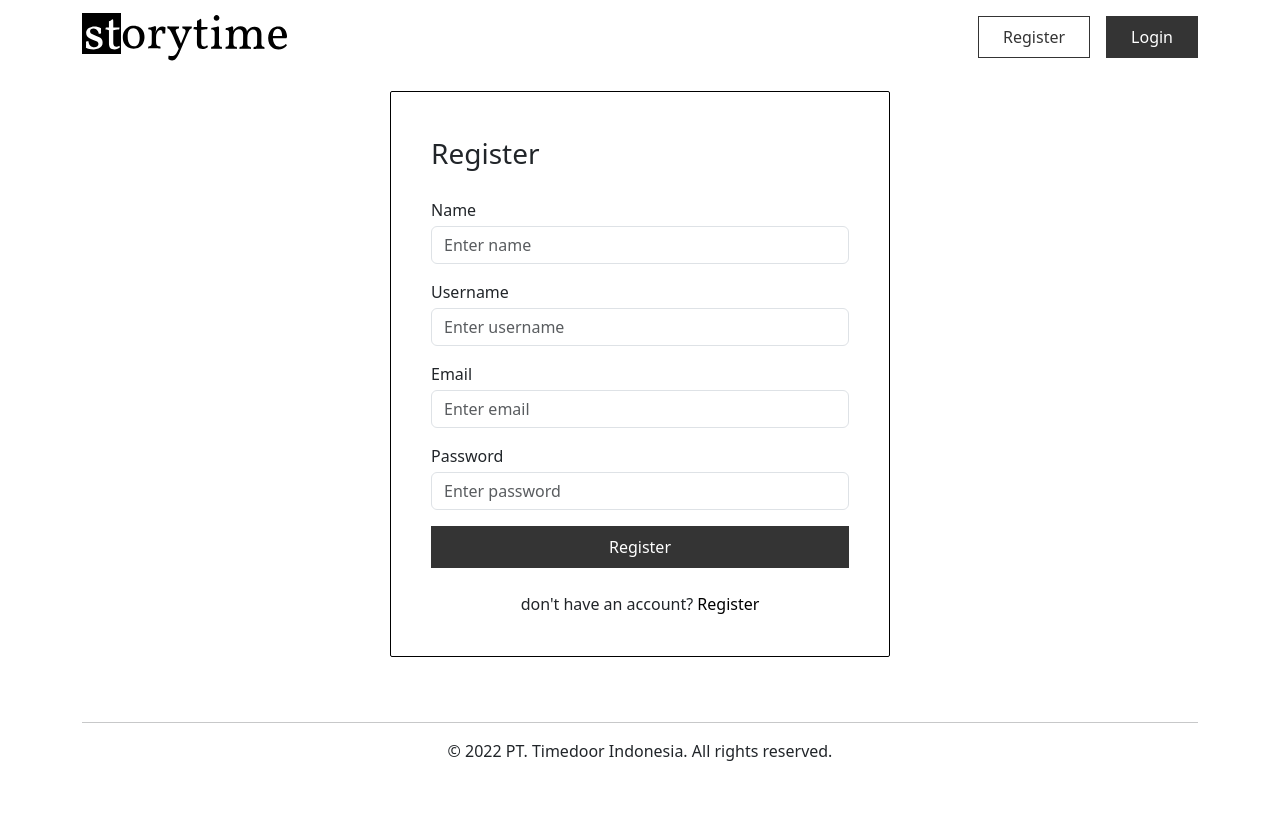
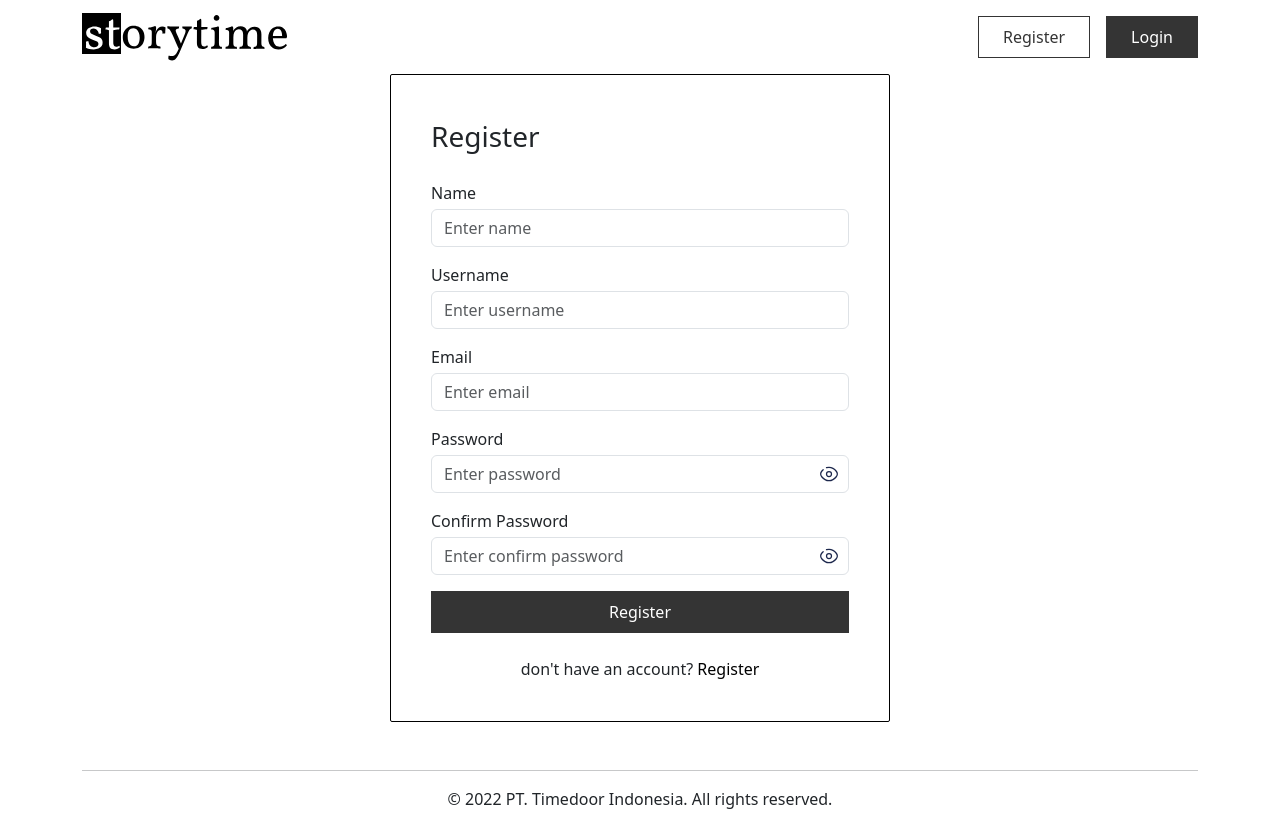
Before and after one commit to Widyasa/nuxt-story-web, a Nuxt app: page /register in a window 1280 px wide. Before the commit the page ends 800 px from the top, so only its background shows below. Built offline with nearby package versions, Linux system fonts and the light colour scheme; no server answers.

Commit message:
input type manipulation

```diff
--- a/middleware/isLogin.ts
+++ b/middleware/isLogin.ts
@@ -7,7 +7,10 @@ export default defineNuxtRouteMiddleware((to, from) => {
     const auth = authStore()
     const userLogin = ref(Cookies.get('token'))
 
-    if (userLogin.value !== undefined && to.path === "/login" || to.path === "/register") {
+    if (userLogin.value !== undefined && to.path === "/login") {
+        return navigateTo('/')
+    }
+    if (userLogin.value !== undefined && to.path === "/register") {
         return navigateTo('/')
     }
 })
--- a/pages/login.vue
+++ b/pages/login.vue
@@ -5,6 +5,7 @@ definePageMeta({
   layout:'authlayout',
   middleware:'is-login'
 })
+const inputType = ref('password')
 const loginInput = reactive({
   identifier: '',
   password: ''
@@ -17,9 +18,16 @@ const signIn = async () => {
     const res = await login.login(loginInput)
     console.log(res)
     console.log(login.$state.isLogin)
-    return navigateTo('/')
+    return navigateTo('/profile')
   } catch (error) {
     console.log(error)
+  }
+}
+const changeInputType = () => {
+  if(inputType.value === 'password') {
+    inputType.value = 'text'
+  } else {
+    inputType.value = 'password'
   }
 }
 </script>
@@ -27,7 +35,21 @@ const signIn = async () => {
 <template>
   <form @submit.prevent="signIn" class="mt-4 d-flex flex-column gap-3">
     <BaseInput v-model="loginInput.identifier" input-name="email/username" input-placeholder="Enter email/username" input-title="Email/Username" input-type="text" />
-    <BaseInput v-model="loginInput.password" input-name="password" input-placeholder="Enter password" input-title="Password" input-type="passowrd" />
+    <div class="position-relative">
+      <div class="position-absolute z-3 eye-icon">
+        <svg @click="changeInputType" width="20" height="20" viewBox="0 0 24 24" fill="none" xmlns="http://www.w3.org/2000/svg">
+          <g id="SVGRepo_bgCarrier" stroke-width="0"></g>
+          <g id="SVGRepo_tracerCarrier" stroke-linecap="round" stroke-linejoin="round"></g>
+          <g id="SVGRepo_iconCarrier">
+            <path d="M9 4.45962C9.91153 4.16968 10.9104 4 12 4C16.1819 4 19.028 6.49956 20.7251 8.70433C21.575 9.80853 22 10.3606 22 12C22 13.6394 21.575 14.1915 20.7251 15.2957C19.028 17.5004 16.1819 20 12 20C7.81811 20 4.97196 17.5004 3.27489 15.2957C2.42496 14.1915 2 13.6394 2 12C2 10.3606 2.42496 9.80853 3.27489 8.70433C3.75612 8.07914 4.32973 7.43025 5 6.82137" stroke="#1C274C" stroke-width="1.5" stroke-linecap="round"></path>
+            <path d="M15 12C15 13.6569 13.6569 15 12 15C10.3431 15 9 13.6569 9 12C9 10.3431 10.3431 9 12 9C13.6569 9 15 10.3431 15 12Z" stroke="#1C274C" stroke-width="1.5"></path>
+          </g>
+        </svg>
+      </div>
+      <div class="position-relative">
+        <BaseInput v-model="loginInput.password" input-name="password" input-placeholder="Enter password" input-title="Password" :input-type="inputType" />
+      </div>
+    </div>
     <BaseButton type="submit" btn-title="Login" btn-class="btn-main w-100" />
   </form>
   <p class="mt-4 text-center">
@@ -36,5 +58,8 @@ const signIn = async () => {
 </template>
 
 <style scoped>
-
+.eye-icon{
+  top: 50%;
+  right: 10px;
+}
 </style>
--- a/pages/profile/index.vue
+++ b/pages/profile/index.vue
@@ -1,6 +1,7 @@
 <script setup lang="ts">
 definePageMeta({
   middleware: 'auth',
+  layout:'homelayouts'
 })
 </script>
 
--- a/pages/register.vue
+++ b/pages/register.vue
@@ -16,14 +16,39 @@ const registerInput = reactive({
   email: '',
   password: ''
 })
+const tempPassword = reactive({
+  password: '',
+  confirmPassword: '',
+})
+const passwordInputType = ref('password')
+const confirmPasswordInputType = ref('password')
+if(tempPassword.password === tempPassword.confirmPassword){
+  registerInput.password = tempPassword.password
+}
 const register = authStore()
 const signUp = async () => {
   try {
     const res = await register.register(registerInput)
-    return navigateTo('/')
+    return navigateTo('/profile')
   } catch (e) {
     console.error(e)
   }
+}
+const changePasswordType = (id:string) => {
+  if (id === '1') {
+    if(passwordInputType.value === 'password') {
+      passwordInputType.value = 'text'
+    } else {
+      passwordInputType.value = 'password'
+    }
+  } else {
+    if(confirmPasswordInputType.value === 'password') {
+      confirmPasswordInputType.value = 'text'
+    } else {
+      confirmPasswordInputType.value = 'password'
+    }
+  }
+
 }
 </script>
 
@@ -32,8 +57,36 @@ const signUp = async () => {
     <BaseInput v-model="registerInput.name" input-name="name" input-placeholder="Enter name" input-title="Name" input-type="text" />
     <BaseInput  v-model="registerInput.username" input-name="username" input-placeholder="Enter username" input-title="Username" input-type="text" />
     <BaseInput v-model="registerInput.email" input-name="email" input-placeholder="Enter email" input-title="Email" input-type="email" />
-    <BaseInput v-model="registerInput.password" input-name="password" input-placeholder="Enter password" input-title="Password" input-type="passowrd" />
-<!--    <BaseInput input-name="password confirm" input-placeholder="Enter password confirm" input-title="Password Confirm" input-type="passowrd" />-->
+    <div class="position-relative">
+      <div class="position-absolute z-3 eye-icon">
+        <svg @click="changePasswordType('1')" width="20" height="20" viewBox="0 0 24 24" fill="none" xmlns="http://www.w3.org/2000/svg">
+          <g id="SVGRepo_bgCarrier" stroke-width="0"></g>
+          <g id="SVGRepo_tracerCarrier" stroke-linecap="round" stroke-linejoin="round"></g>
+          <g id="SVGRepo_iconCarrier">
+            <path d="M9 4.45962C9.91153 4.16968 10.9104 4 12 4C16.1819 4 19.028 6.49956 20.7251 8.70433C21.575 9.80853 22 10.3606 22 12C22 13.6394 21.575 14.1915 20.7251 15.2957C19.028 17.5004 16.1819 20 12 20C7.81811 20 4.97196 17.5004 3.27489 15.2957C2.42496 14.1915 2 13.6394 2 12C2 10.3606 2.42496 9.80853 3.27489 8.70433C3.75612 8.07914 4.32973 7.43025 5 6.82137" stroke="#1C274C" stroke-width="1.5" stroke-linecap="round"></path>
+            <path d="M15 12C15 13.6569 13.6569 15 12 15C10.3431 15 9 13.6569 9 12C9 10.3431 10.3431 9 12 9C13.6569 9 15 10.3431 15 12Z" stroke="#1C274C" stroke-width="1.5"></path>
+          </g>
+        </svg>
+      </div>
+      <div class="position-relative">
+        <BaseInput v-model="tempPassword.password" input-name="password" input-placeholder="Enter password" input-title="Password" :input-type="passwordInputType" />
+      </div>
+    </div>
+    <div class="position-relative">
+      <div class="position-absolute z-3 eye-icon">
+        <svg @click="changePasswordType('2')" width="20" height="20" viewBox="0 0 24 24" fill="none" xmlns="http://www.w3.org/2000/svg">
+          <g id="SVGRepo_bgCarrier" stroke-width="0"></g>
+          <g id="SVGRepo_tracerCarrier" stroke-linecap="round" stroke-linejoin="round"></g>
+          <g id="SVGRepo_iconCarrier">
+            <path d="M9 4.45962C9.91153 4.16968 10.9104 4 12 4C16.1819 4 19.028 6.49956 20.7251 8.70433C21.575 9.80853 22 10.3606 22 12C22 13.6394 21.575 14.1915 20.7251 15.2957C19.028 17.5004 16.1819 20 12 20C7.81811 20 4.97196 17.5004 3.27489 15.2957C2.42496 14.1915 2 13.6394 2 12C2 10.3606 2.42496 9.80853 3.27489 8.70433C3.75612 8.07914 4.32973 7.43025 5 6.82137" stroke="#1C274C" stroke-width="1.5" stroke-linecap="round"></path>
+            <path d="M15 12C15 13.6569 13.6569 15 12 15C10.3431 15 9 13.6569 9 12C9 10.3431 10.3431 9 12 9C13.6569 9 15 10.3431 15 12Z" stroke="#1C274C" stroke-width="1.5"></path>
+          </g>
+        </svg>
+      </div>
+      <div class="position-relative">
+        <BaseInput v-model="tempPassword.confirmPassword" input-name="Confirm password" input-placeholder="Enter confirm password" input-title="Confirm Password" :input-type="confirmPasswordInputType" />
+      </div>
+    </div>
     <BaseButton type="submit" btn-title="Register" btn-class="btn-main w-100" />
   </form>
   <p class="mt-4 text-center">
@@ -42,5 +95,8 @@ const signUp = async () => {
 </template>
 
 <style scoped>
-
+.eye-icon{
+  top: 50%;
+  right: 10px;
+}
 </style>
```
